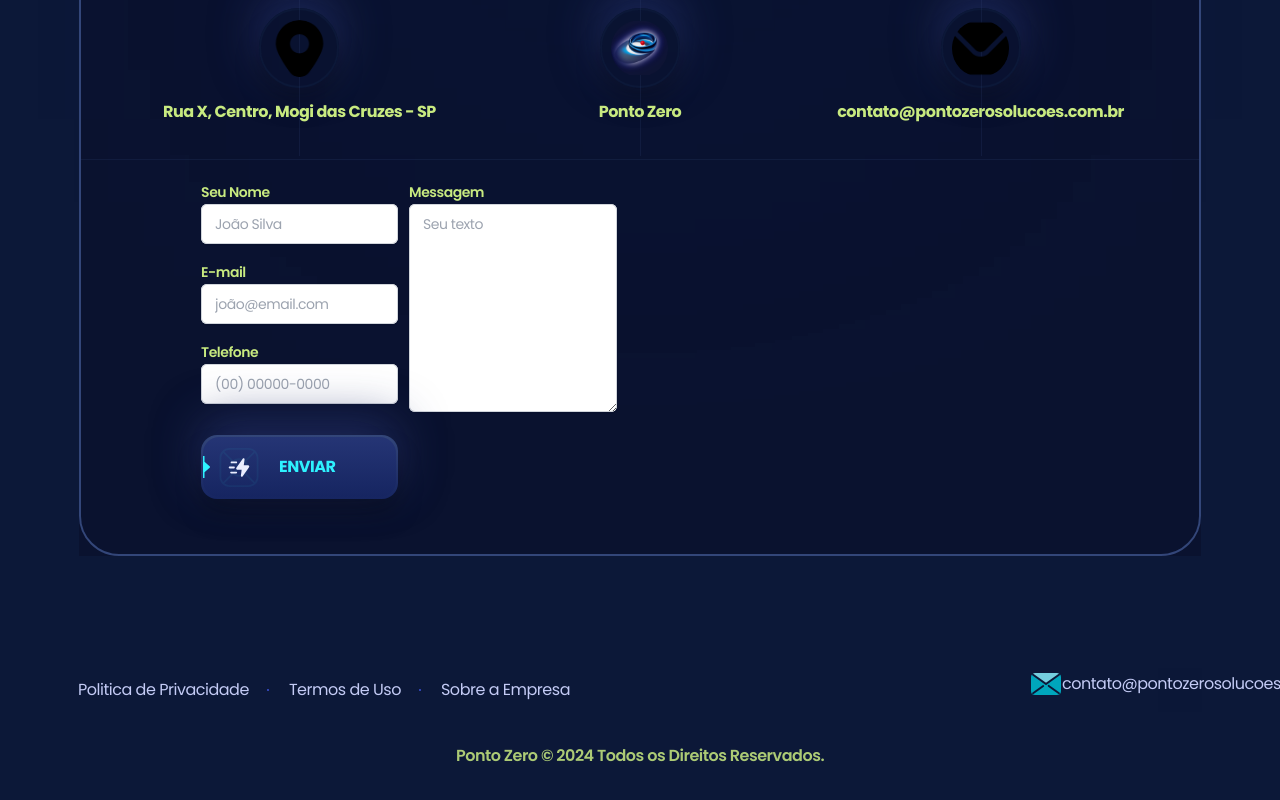
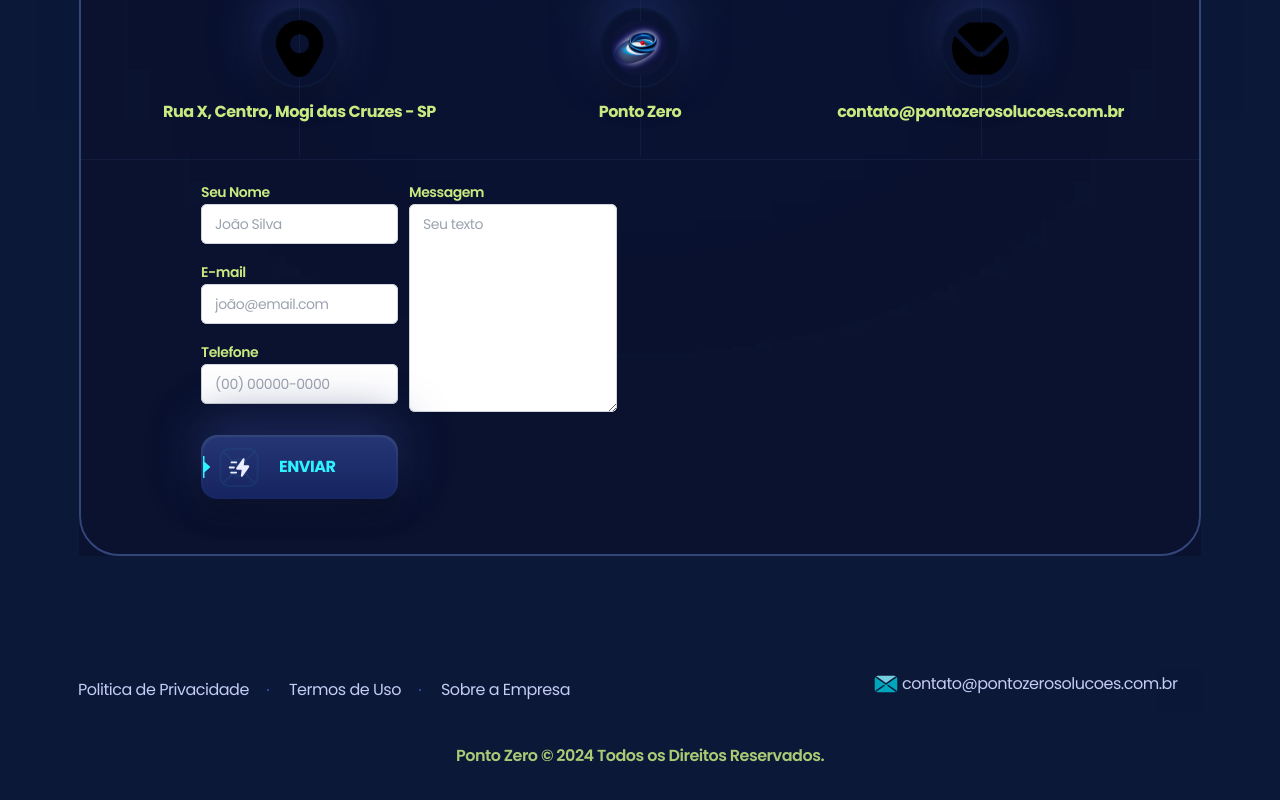
Before and after one commit to phoenix75-S7F/landingpage, a React (Vite) app: page / in a window 1280 px wide. Shown: the part 5544-6344 px from the top of the page. Built offline with nearby package versions, Linux system fonts and the light colour scheme.

Commit message:
change contact footer

```diff
--- a/src/sections/Footer.jsx
+++ b/src/sections/Footer.jsx
@@ -53,9 +53,9 @@ const Footer = () => {
                   <img
                     src={icon}
                     alt={title}
-                    className="size-8 object-contain -ml-80 xs:-ml-32"
+                    className="size-8 object-contain -ml-80 py-1 xl:-ml-72 xs:-ml-32"
                   />
-                   <p className="text-p5 transition-all duration-500 hover:text-p1 py-1 ml-2 xs:-ml-0">{title}</p>
+                   <p className="text-p5 transition-all duration-500 hover:text-p3 py-1 ml-2 xs:-ml-0 ">{title}</p>
                 </a>
               </li>
             ))}
```
Also changed, not shown: public/images/preview.svg (added).
